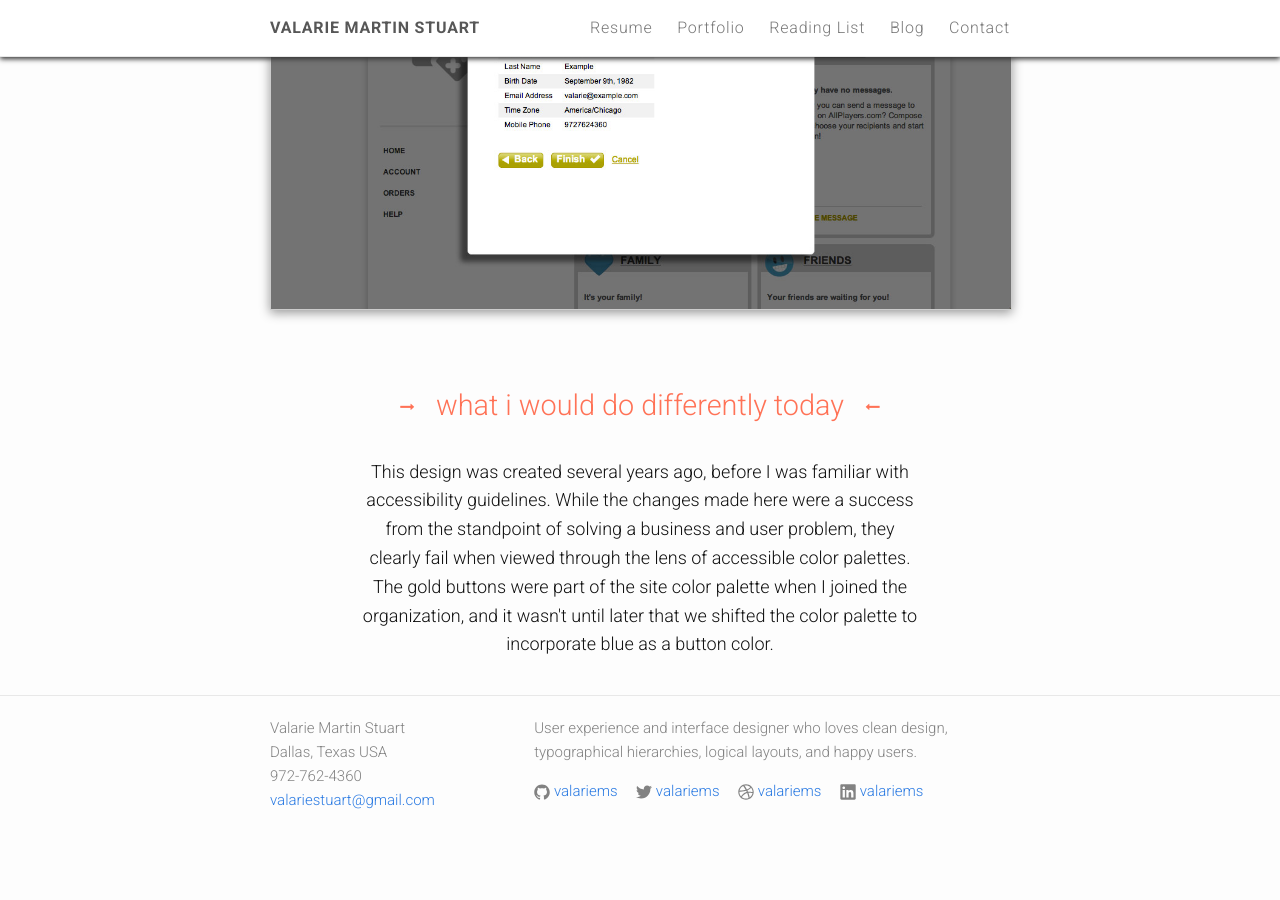
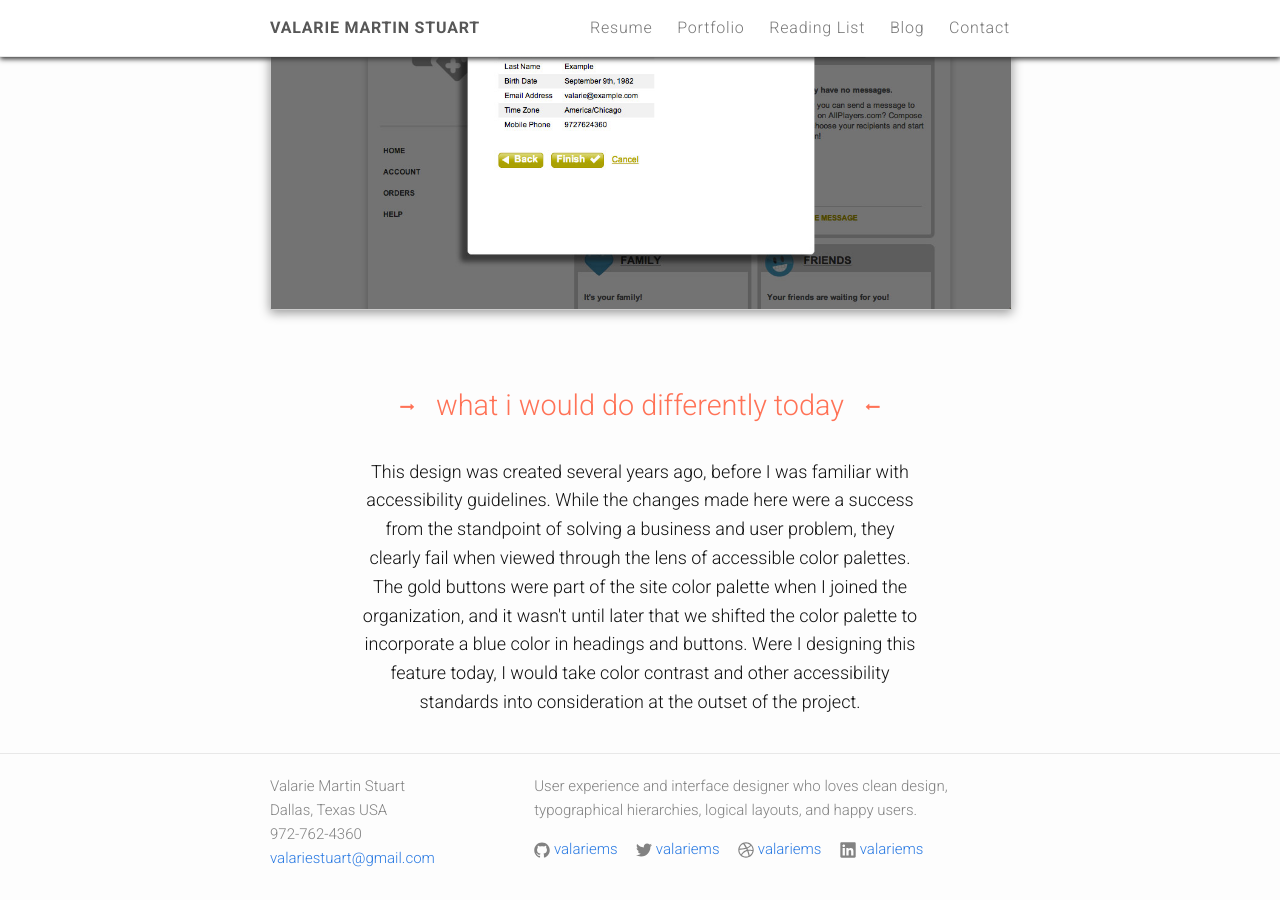
Before and after one commit to valariems/valariems.github.io, a Jekyll site: the page built from portfolio-registration-wizard.html, in a window 1280 px wide and 900 px high, scrolled down 3926 px. Built offline with Jekyll 4.4.1, drawn with Linux system fonts in a browser that asks for light colours; nearby versions of some CDN libraries; before the commit the page ends 4768 px from its top, so only the background shows below that.

Commit message:
Update portfolio-registration-wizard.html

```diff
--- a/portfolio-registration-wizard.html
+++ b/portfolio-registration-wizard.html
@@ -69,7 +69,7 @@ layout: about-story
       <i class="fa fa-long-arrow-left"></i>
     </h3>
     <div class="case-study-centered">
-      This design was created several years ago, before I was familiar with accessibility guidelines. While the changes made here were a success from the standpoint of solving a business and user problem, they clearly fail when viewed through the lens of accessible color palettes. The gold buttons were part of the site color palette when I joined the organization, and it wasn't until later that we shifted the color palette to incorporate blue as a button color.
+      This design was created several years ago, before I was familiar with accessibility guidelines. While the changes made here were a success from the standpoint of solving a business and user problem, they clearly fail when viewed through the lens of accessible color palettes. The gold buttons were part of the site color palette when I joined the organization, and it wasn't until later that we shifted the color palette to incorporate a blue color in headings and buttons. Were I designing this feature today, I would take color contrast and other accessibility standards into consideration at the outset of the project.
     </div>
   </div>
 </section>
```
